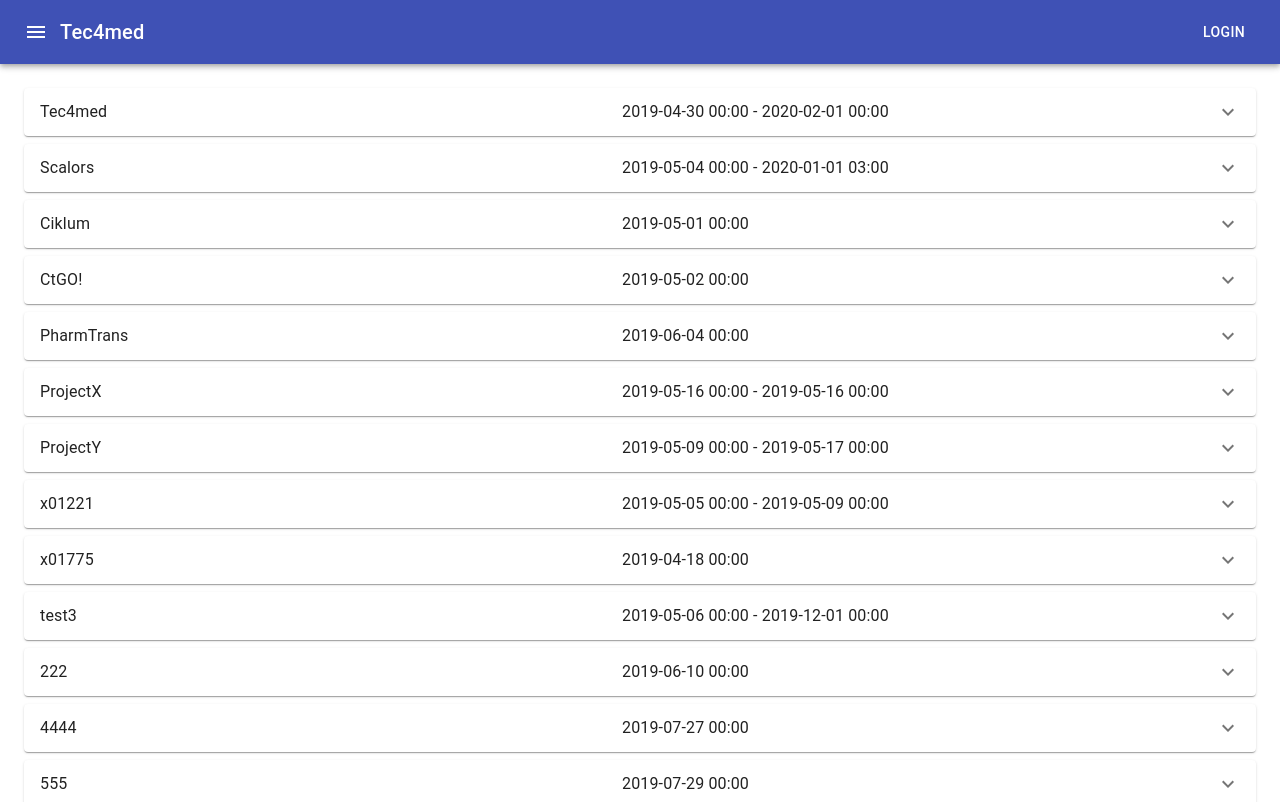
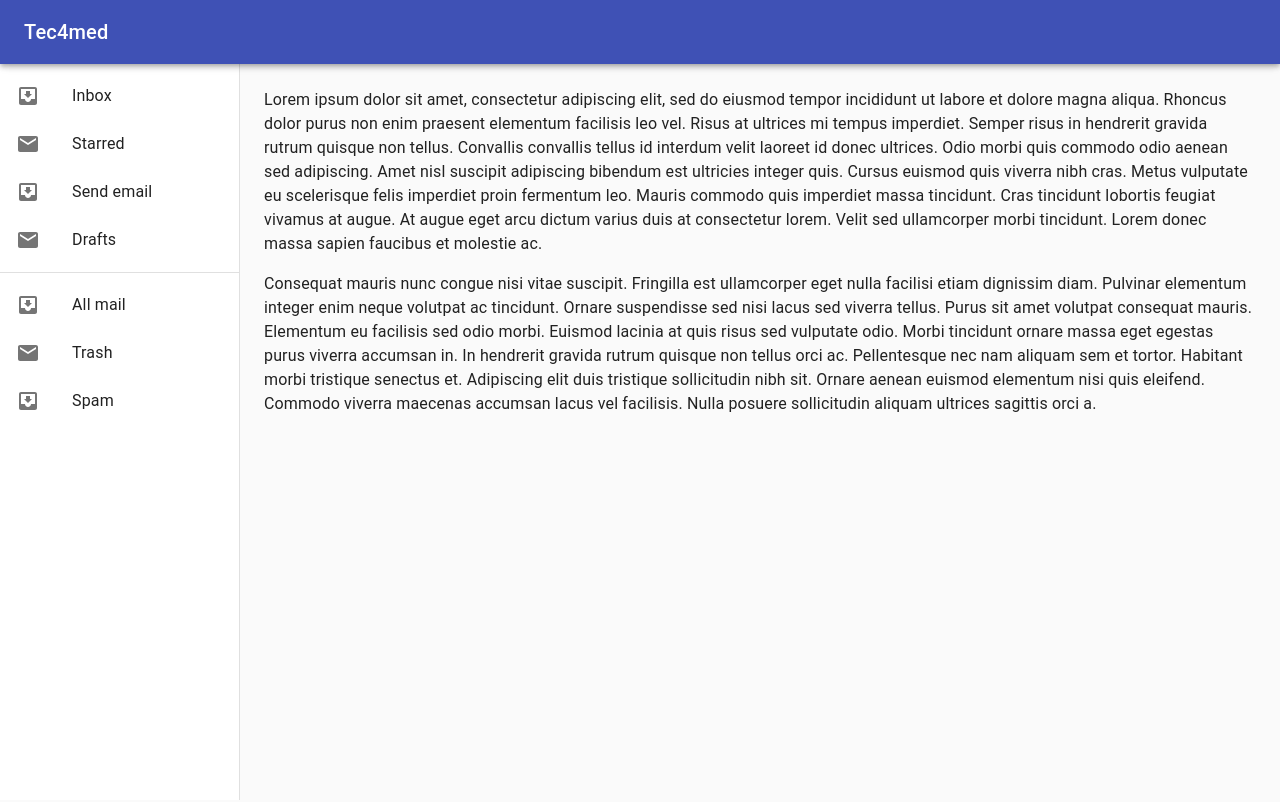
Before and after one commit to PavlykRV/list-test, a React app: page /projects in a window 1280 px wide. Shown: the top 802 px of the page. Built offline with nearby package versions, Linux system fonts and the light colour scheme.

Commit message:
upd basic main layout

```diff
--- a/src/App.js
+++ b/src/App.js
@@ -1,14 +1,121 @@
-import Header from './components/Header';
-import List from './components/List';
-import styles from './App.module.css';
+import { makeStyles } from '@material-ui/core/styles';
+import Drawer from '@material-ui/core/Drawer';
+import AppBar from '@material-ui/core/AppBar';
+import CssBaseline from '@material-ui/core/CssBaseline';
+import Toolbar from '@material-ui/core/Toolbar';
+import List from '@material-ui/core/List';
+import Typography from '@material-ui/core/Typography';
+import Divider from '@material-ui/core/Divider';
+import ListItem from '@material-ui/core/ListItem';
+import ListItemIcon from '@material-ui/core/ListItemIcon';
+import ListItemText from '@material-ui/core/ListItemText';
+import InboxIcon from '@material-ui/icons/MoveToInbox';
+import MailIcon from '@material-ui/icons/Mail';
 
-function App() {
+const drawerWidth = 240;
+
+const useStyles = makeStyles((theme) => ({
+  root: {
+    display: 'flex',
+  },
+  appBar: {
+    zIndex: theme.zIndex.drawer + 1,
+  },
+  drawer: {
+    width: drawerWidth,
+    flexShrink: 0,
+  },
+  drawerPaper: {
+    width: drawerWidth,
+  },
+  drawerContainer: {
+    overflow: 'auto',
+  },
+  content: {
+    flexGrow: 1,
+    padding: theme.spacing(3),
+  },
+}));
+
+const App = () => {
+  const classes = useStyles();
+
   return (
-    <div className={styles.root}>
-      <Header title="Tec4med"/>
-      <List />
+    <div className={classes.root}>
+      <CssBaseline />
+      <AppBar position='fixed' className={classes.appBar}>
+        <Toolbar>
+          <Typography variant='h6' noWrap>
+            Tec4med
+          </Typography>
+        </Toolbar>
+      </AppBar>
+      <Drawer
+        className={classes.drawer}
+        variant='permanent'
+        classes={{
+          paper: classes.drawerPaper,
+        }}
+      >
+        <Toolbar />
+        <div className={classes.drawerContainer}>
+          <List>
+            {['Inbox', 'Starred', 'Send email', 'Drafts'].map((text, index) => (
+              <ListItem button key={text}>
+                <ListItemIcon>
+                  {index % 2 === 0 ? <InboxIcon /> : <MailIcon />}
+                </ListItemIcon>
+                <ListItemText primary={text} />
+              </ListItem>
+            ))}
+          </List>
+          <Divider />
+          <List>
+            {['All mail', 'Trash', 'Spam'].map((text, index) => (
+              <ListItem button key={text}>
+                <ListItemIcon>
+                  {index % 2 === 0 ? <InboxIcon /> : <MailIcon />}
+                </ListItemIcon>
+                <ListItemText primary={text} />
+              </ListItem>
+            ))}
+          </List>
+        </div>
+      </Drawer>
+      <main className={classes.content}>
+        <Toolbar />
+        <Typography paragraph>
+          Lorem ipsum dolor sit amet, consectetur adipiscing elit, sed do
+          eiusmod tempor incididunt ut labore et dolore magna aliqua. Rhoncus
+          dolor purus non enim praesent elementum facilisis leo vel. Risus at
+          ultrices mi tempus imperdiet. Semper risus in hendrerit gravida rutrum
+          quisque non tellus. Convallis convallis tellus id interdum velit
+          laoreet id donec ultrices. Odio morbi quis commodo odio aenean sed
+          adipiscing. Amet nisl suscipit adipiscing bibendum est ultricies
+          integer quis. Cursus euismod quis viverra nibh cras. Metus vulputate
+          eu scelerisque felis imperdiet proin fermentum leo. Mauris commodo
+          quis imperdiet massa tincidunt. Cras tincidunt lobortis feugiat
+          vivamus at augue. At augue eget arcu dictum varius duis at consectetur
+          lorem. Velit sed ullamcorper morbi tincidunt. Lorem donec massa sapien
+          faucibus et molestie ac.
+        </Typography>
+        <Typography paragraph>
+          Consequat mauris nunc congue nisi vitae suscipit. Fringilla est
+          ullamcorper eget nulla facilisi etiam dignissim diam. Pulvinar
+          elementum integer enim neque volutpat ac tincidunt. Ornare suspendisse
+          sed nisi lacus sed viverra tellus. Purus sit amet volutpat consequat
+          mauris. Elementum eu facilisis sed odio morbi. Euismod lacinia at quis
+          risus sed vulputate odio. Morbi tincidunt ornare massa eget egestas
+          purus viverra accumsan in. In hendrerit gravida rutrum quisque non
+          tellus orci ac. Pellentesque nec nam aliquam sem et tortor. Habitant
+          morbi tristique senectus et. Adipiscing elit duis tristique
+          sollicitudin nibh sit. Ornare aenean euismod elementum nisi quis
+          eleifend. Commodo viverra maecenas accumsan lacus vel facilisis. Nulla
+          posuere sollicitudin aliquam ultrices sagittis orci a.
+        </Typography>
+      </main>
     </div>
   );
-}
+};
 
 export default App;
--- a/src/App.module.css
+++ /dev/null
@@ -1,3 +0,0 @@
-.root {
-  flex-grow: 1;
-}
--- a/src/components/Header/Header.module.css
+++ /dev/null
@@ -1,7 +0,0 @@
-.menuButton {
-  margin-right: 16px;
-}
-
-.title {
-  flex-grow: 1;
-}
--- a/src/components/Header/index.jsx
+++ /dev/null
@@ -1,31 +0,0 @@
-import React from 'react';
-import AppBar from '@material-ui/core/AppBar';
-import Toolbar from '@material-ui/core/Toolbar';
-import Typography from '@material-ui/core/Typography';
-import Button from '@material-ui/core/Button';
-import IconButton from '@material-ui/core/IconButton';
-import MenuIcon from '@material-ui/icons/Menu';
-import styles from './Header.module.css';
-
-const Header = ({ title }) => {
-  return (
-    <AppBar position='static'>
-      <Toolbar>
-        <IconButton
-          edge='start'
-          className={styles.menuButton}
-          color='inherit'
-          aria-label='menu'
-        >
-          <MenuIcon />
-        </IconButton>
-        <Typography variant='h6' className={styles.title}>
-          {title}
-        </Typography>
-        <Button color='inherit'>Login</Button>
-      </Toolbar>
-    </AppBar>
-  );
-};
-
-export default Header;
```
Also changed, not shown: src/logo.svg (deleted), 1 other file (tests, documents, lock files or other folders).
